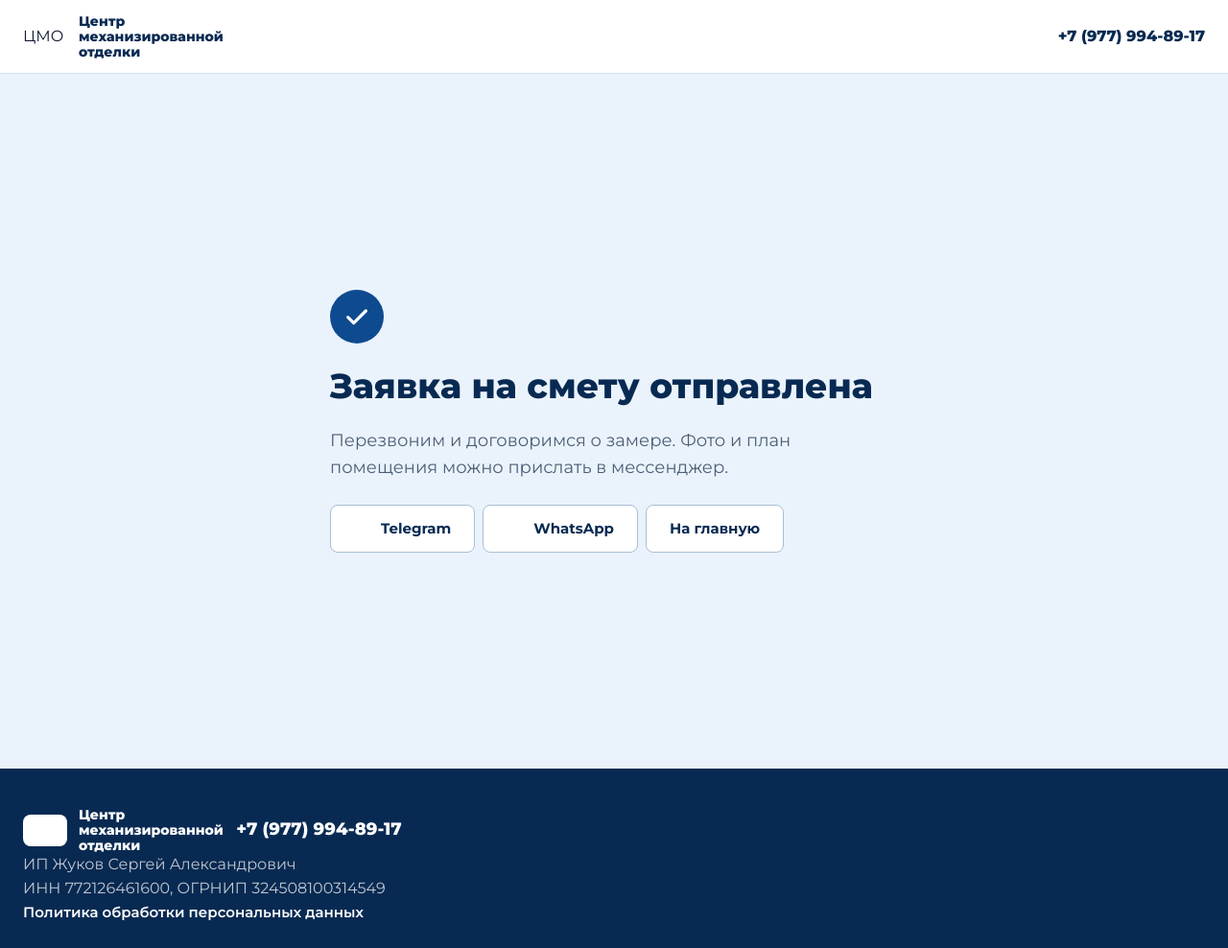
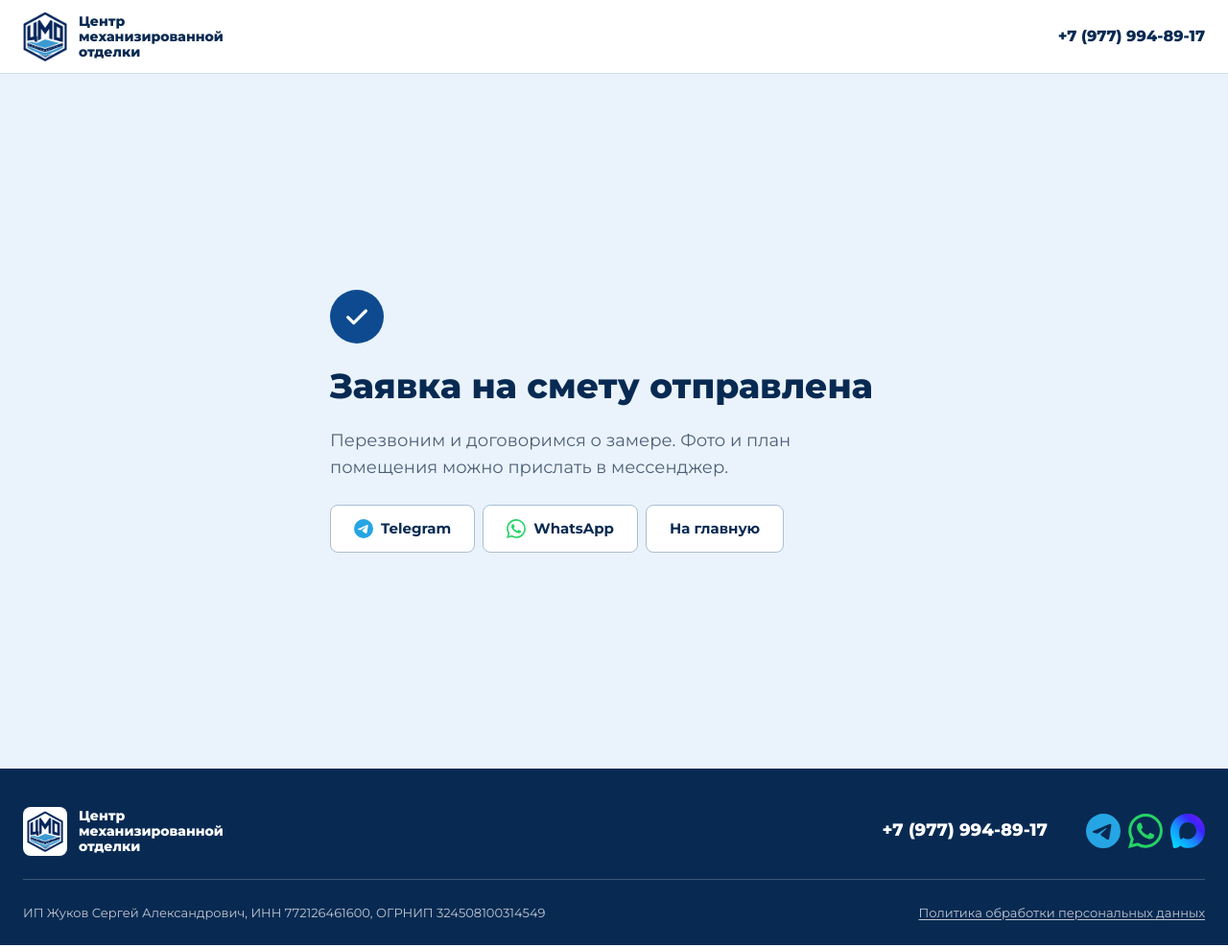
Before and after one commit to TorfinKissed1/cmo24, a plain HTML site: page html/spasibo-dlinnaya.html in a window 1280 px wide. Shown: the whole page at 96% size. Drawn offline with Linux system fonts and the light colour scheme.

Commit message:
Страницы спасибо и политика под новую шапку и подвал

```diff
--- a/html/spasibo-dlinnaya.html
+++ b/html/spasibo-dlinnaya.html
@@ -5,16 +5,17 @@
   <meta name="viewport" content="width=device-width, initial-scale=1, viewport-fit=cover">
   <meta name="robots" content="noindex">
   <title>Заявка на смету отправлена | Центр механизированной отделки</title>
-  <link rel="icon" href="../img/favicon.svg" type="image/svg+xml">
-  <link rel="stylesheet" href="../css/base.css?v=1">
-  <link rel="stylesheet" href="../css/blocks.css?v=1">
+  <link rel="icon" href="../img/favicon-48.png" type="image/png">
+  <link rel="apple-touch-icon" href="../img/apple-touch-icon.png">
+  <link rel="stylesheet" href="../css/base.css?v=3">
+  <link rel="stylesheet" href="../css/blocks.css?v=3">
 </head>
 <body>
 
 <header class="header">
   <div class="container header__inner">
     <a class="logo header__logo" href="../" aria-label="Центр механизированной отделки, на главную">
-      <span class="logo__mark">ЦМО</span>
+      <img class="logo__mark" src="../img/logo-mark.webp" width="227" height="256" alt="">
       <span class="logo__text">Центр механизированной отделки</span>
     </a>
     <a class="header__phone header__phone--page" href="tel:+79779948917" data-goal="click_phone">+7 (977) 994-89-17</a>
@@ -27,30 +28,34 @@
     <h1 class="thanks__title">Заявка на смету отправлена</h1>
     <p class="thanks__text">Перезвоним и договоримся о замере. Фото и план помещения можно прислать в мессенджер.</p>
     <div class="thanks__actions">
-      <a class="button button--outline" href="https://t.me/zhukov_serega" target="_blank" rel="noopener" data-goal="click_tg"><svg class="button__icon" aria-hidden="true"><use href="../img/icons.svg#telegram"/></svg>Telegram</a>
-      <a class="button button--outline" href="https://wa.me/79779948917" target="_blank" rel="noopener" data-goal="click_wa"><svg class="button__icon" aria-hidden="true"><use href="../img/icons.svg#whatsapp"/></svg>WhatsApp</a>
+      <a class="button button--outline" href="https://t.me/zhukov_serega" target="_blank" rel="noopener" data-goal="click_tg"><img class="button__icon" src="../img/messengers/telegram.svg" width="20" height="20" alt="">Telegram</a>
+      <a class="button button--outline" href="https://wa.me/79779948917" target="_blank" rel="noopener" data-goal="click_wa"><img class="button__icon" src="../img/messengers/whatsapp.svg" width="20" height="20" alt="">WhatsApp</a>
       <a class="button button--outline" href="../">На главную</a>
     </div>
   </div>
 </main>
 
 <footer class="footer">
-  <div class="container footer__inner">
-    <div class="footer__brand">
+  <div class="container">
+    <div class="footer__top">
       <a class="logo logo--light" href="../">
-        <span class="logo__mark">ЦМО</span>
+        <img class="logo__mark" src="../img/logo-mark.webp" width="227" height="256" alt="">
         <span class="logo__text">Центр механизированной отделки</span>
       </a>
       <a class="footer__phone" href="tel:+79779948917" data-goal="click_phone">+7 (977) 994-89-17</a>
+      <div class="messengers">
+        <a class="messengers__link" href="https://t.me/zhukov_serega" target="_blank" rel="noopener" aria-label="Telegram" data-goal="click_tg"><img class="messengers__icon" src="../img/messengers/telegram.svg" width="36" height="36" alt=""></a>
+        <a class="messengers__link" href="https://wa.me/79779948917" target="_blank" rel="noopener" aria-label="WhatsApp" data-goal="click_wa"><img class="messengers__icon" src="../img/messengers/whatsapp.svg" width="36" height="36" alt=""></a>
+        <a class="messengers__link" href="https://max.ru/u/f9LHodD0cOK57oRTaqPjELPti3PkPoSijGbegKc0o6yi1J7AMNEoWh8wfnU" target="_blank" rel="noopener" aria-label="MAX" data-goal="click_max"><img class="messengers__icon" src="../img/messengers/max.svg" width="36" height="36" alt=""></a>
+      </div>
     </div>
-    <div class="footer__legal">
-      <p>ИП Жуков Сергей Александрович</p>
-      <p>ИНН 772126461600, ОГРНИП 324508100314549</p>
-      <a class="footer__link" href="politika.html">Политика обработки персональных данных</a>
+    <div class="footer__bottom">
+      <p>ИП Жуков Сергей Александрович, ИНН 772126461600, ОГРНИП 324508100314549</p>
+      <a class="footer__policy" href="politika.html">Политика обработки персональных данных</a>
     </div>
   </div>
 </footer>
 
-<script src="../js/main.js?v=1" defer></script>
+<script src="../js/main.js?v=3" defer></script>
 </body>
 </html>
```
Also changed, not shown: html/politika.html (+19 -12 lines), html/spasibo-korotkaya.html (+17 -12 lines), html/spasibo-srednyaya.html (+18 -13 lines).
